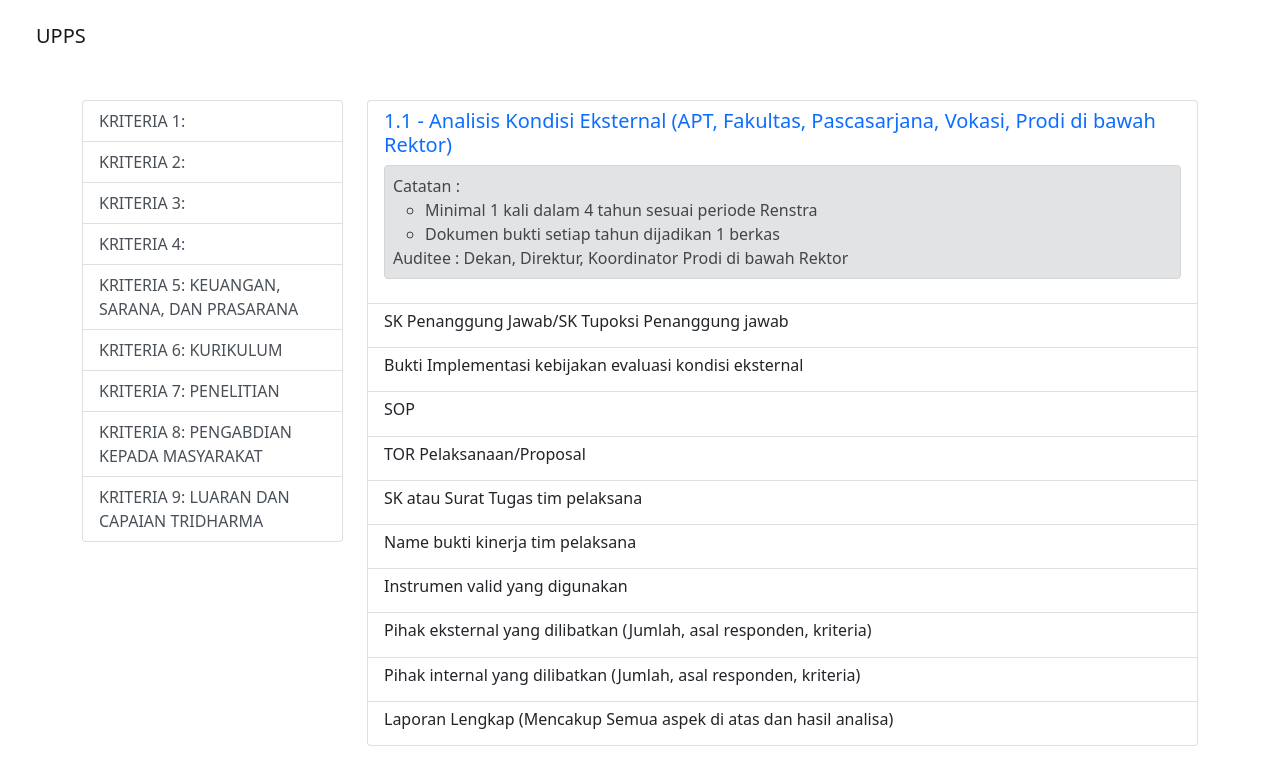
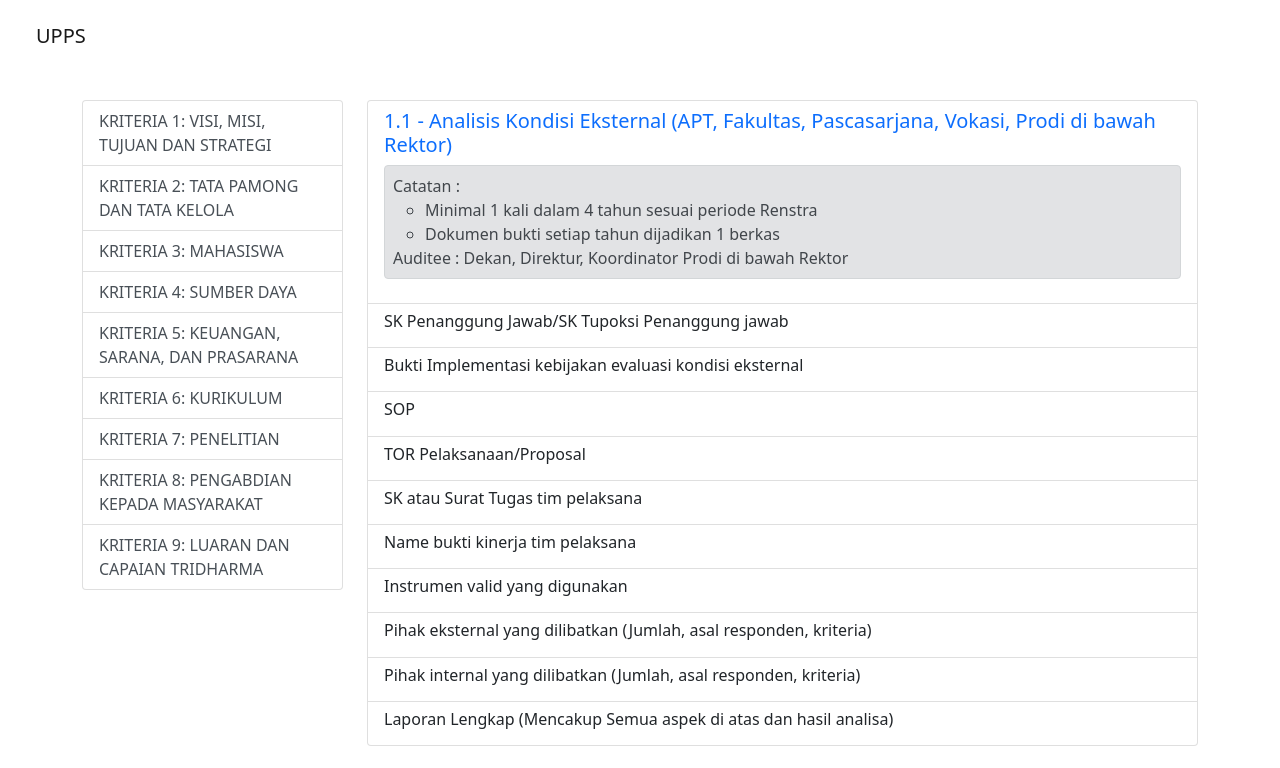
Before and after one commit to Wenangsani/upps, a Svelte app: page / in a window 1280 px wide. Shown: the top 768 px of the page. Built offline with nearby package versions, Linux system fonts and the light colour scheme.

Commit message:
new update

```diff
--- a/src/component/left_nav.svelte
+++ b/src/component/left_nav.svelte
@@ -5,10 +5,10 @@
 </script>
 
 <nav class="list-group">
-  <a href="#!" class="list-group-item list-group-item-action">KRITERIA 1: </a>
-  <a href="#!" on:click={domenu} class="list-group-item list-group-item-action">KRITERIA 2: </a>
-  <a href="#!" on:click={domenu} class="list-group-item list-group-item-action">KRITERIA 3: </a>
-  <a href="#!" on:click={domenu} class="list-group-item list-group-item-action">KRITERIA 4: </a>
+  <a href="#!" class="list-group-item list-group-item-action">KRITERIA 1: VISI, MISI, TUJUAN DAN STRATEGI</a>
+  <a href="#!" on:click={domenu} class="list-group-item list-group-item-action">KRITERIA 2: TATA PAMONG DAN TATA KELOLA</a>
+  <a href="#!" on:click={domenu} class="list-group-item list-group-item-action">KRITERIA 3: MAHASISWA</a>
+  <a href="#!" on:click={domenu} class="list-group-item list-group-item-action">KRITERIA 4: SUMBER DAYA</a>
   <a href="#!" on:click={domenu} class="list-group-item list-group-item-action"
     >KRITERIA 5: KEUANGAN, SARANA, DAN PRASARANA
   </a>
```
Also changed, not shown: src/datas/menu_2.js (added), src/datas/menu_3.js (added).
